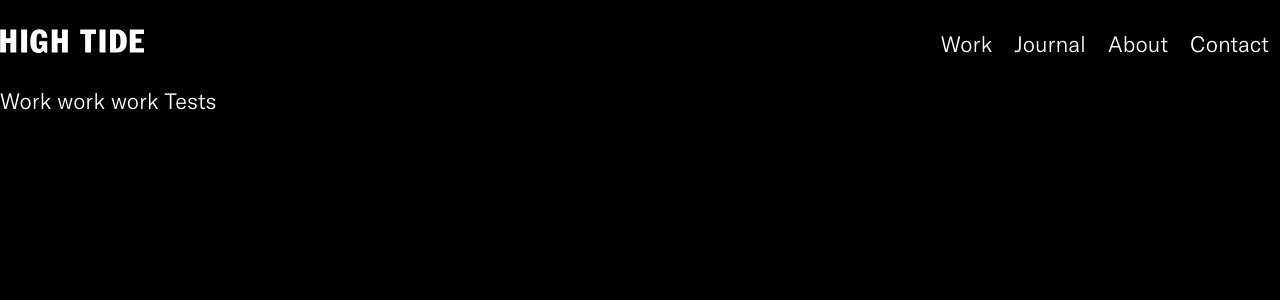
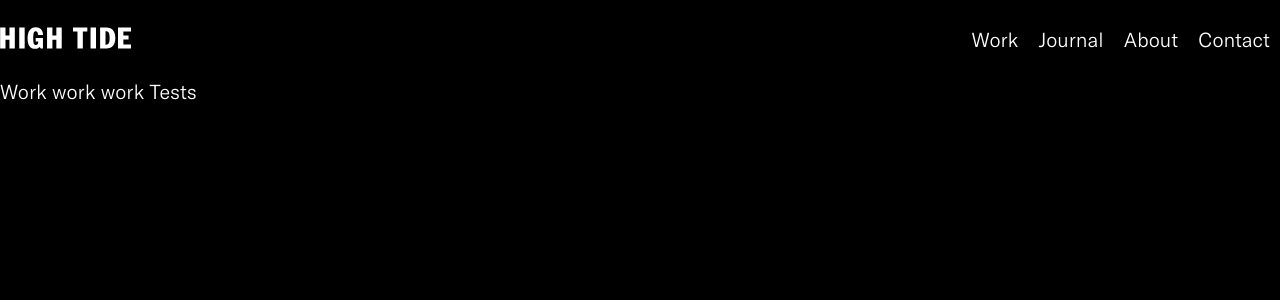
Before and after one commit to tylermcrobert/hightide-www, a Next.js app: page /work in a window 1280 px wide. Shown: the top 300 px of the page. Built offline with nearby package versions, Linux system fonts and the light colour scheme; what modularscale-js would draw is missing.

Commit message:
Spacing & type

```diff
--- a/style/GlobalStyle.js
+++ b/style/GlobalStyle.js
@@ -15,11 +15,11 @@ const style = css`
     font-size: 18px;
 
     @media ${mq.sm} {
-      font-size: 22px;
+      font-size: 19px;
     }
 
     @media ${mq.md} {
-      font-size: 22px;
+      font-size: 20px;
     }
 
     @media ${mq.lg} {
--- a/style/index.js
+++ b/style/index.js
@@ -14,13 +14,13 @@ export const Wrap = styled.div`
 `
 
 export const Section = styled.div`
-  margin: 4rem 0;
+  margin: 3rem 0;
 
   @media ${mq.md} {
-    margin: 5rem 0;
+    margin: 4rem 0;
   }
   @media ${mq.lg} {
-    margin: 6rem 0;
+    margin: 5rem 0;
   }
   ${props =>
     props.noTop &&
```
